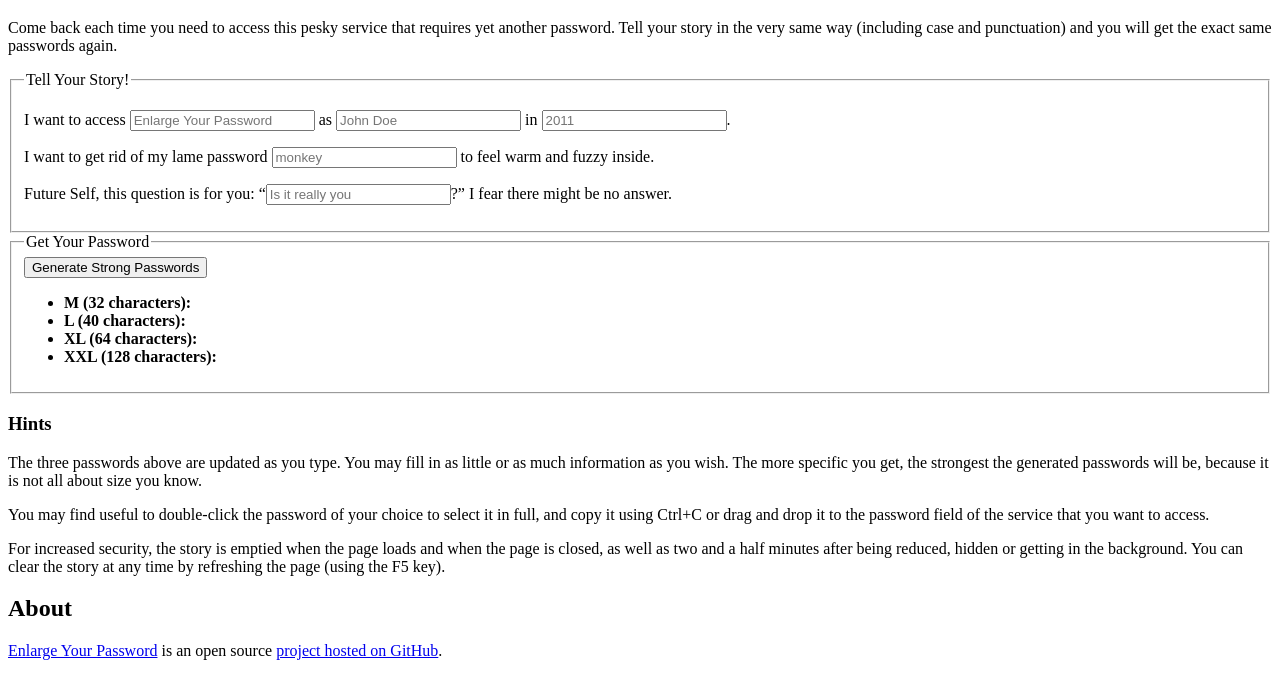
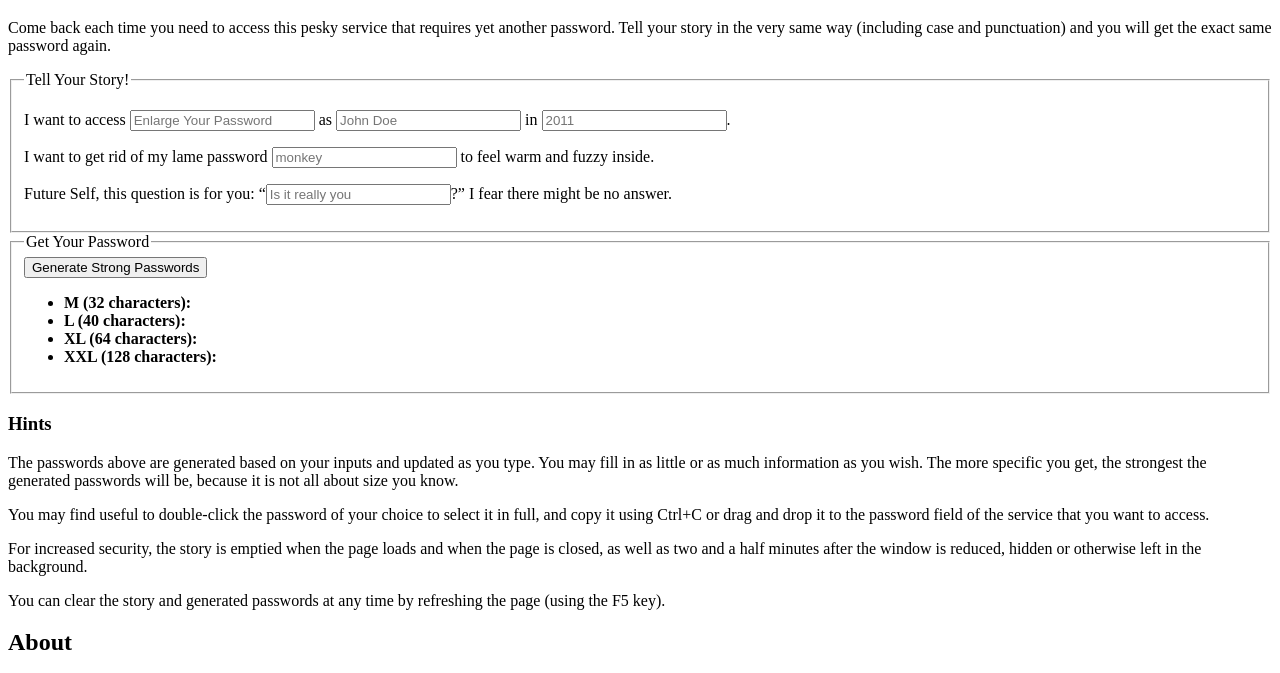
Before and after one commit to eric-brechemier/enlargeyourpassword, a plain HTML site: page index.html in a window 1280 px wide. Shown: the part 95-768 px from the top of the page. Drawn offline with Linux system fonts and the light colour scheme.

Commit message:
Enhanced wording, clarified hints
I also fixed a sentence that read "The three passwords above" (there are four).

```diff
--- a/index.html
+++ b/index.html
@@ -11,7 +11,7 @@ Coming in four sizes: M, L, XL and our favorite XXL."
     <meta name="keywords" content="password online tools security opensource"/>
     <link rel="schema.DCTERMS" href="http://purl.org/dc/terms/" />
     <meta name="DC.creator" content="Eric Bréchemier" />
-    <meta name="DC.date" content="2011-04-01" />
+    <meta name="DC.date" content="2011-04-04" />
     <meta name="DC.rights" content="CC-BY Eric Bréchemier" />
     <meta name="DC.rights" scheme="DCTERMS.URI" content=
       "http://creativecommons.org/licenses/by-nc-sa/3.0/" />
@@ -27,7 +27,7 @@ Coming in four sizes: M, L, XL and our favorite XXL."
     Come back each time you need to access this pesky service that
     requires yet another password. Tell your story in the very same way
     (including case and punctuation) and you will get the exact same
-    passwords again.
+    password again.
     </p>
     <fieldset id="story">
       <legend>Tell Your Story!</legend>
@@ -80,8 +80,8 @@ Coming in four sizes: M, L, XL and our favorite XXL."
 
     <h3>Hints</h3>
     <p>
-    The three passwords above are updated as you type.
-    You may fill in as little or as much information as you wish.
+    The passwords above are generated based on your inputs and updated as you
+    type. You may fill in as little or as much information as you wish.
     The more specific you get, the strongest the generated passwords will be,
     because it is not all about size you know.
     </p>
@@ -92,9 +92,12 @@ Coming in four sizes: M, L, XL and our favorite XXL."
     </p>
     <p>
     For increased security, the story is emptied when the page loads and when
-    the page is closed, as well as two and a half minutes after being reduced,
-    hidden or getting in the background. You can clear the story at any time
-    by refreshing the page (using the F5 key).
+    the page is closed, as well as two and a half minutes after the window is
+    reduced, hidden or otherwise left in the background.
+    </p>
+    <p>
+    You can clear the story and generated passwords at any time by refreshing
+    the page (using the F5 key).
     </p>
 
     <h2>About</h2>
@@ -110,7 +113,8 @@ Coming in four sizes: M, L, XL and our favorite XXL."
     simple yet unique information. All inputs are optional and the password is
     generated on the fly, which lets the user choose the level of details to
     get more or less security. The same password is generated consistently for
-    the same inputs.
+    the same inputs. Four sizes of passwords are available, corresponding to
+    different hash algorithms: M (MD5), L (SHA-1), XL (SHA-256), XXL (SHA-512).
     </p>
 
     <h3>Credits</h3>
```
